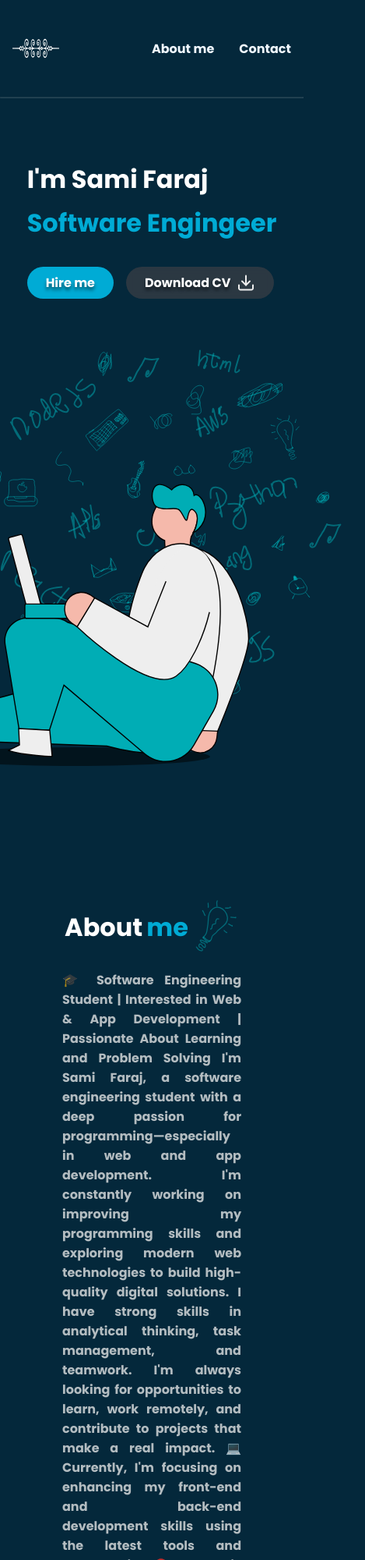
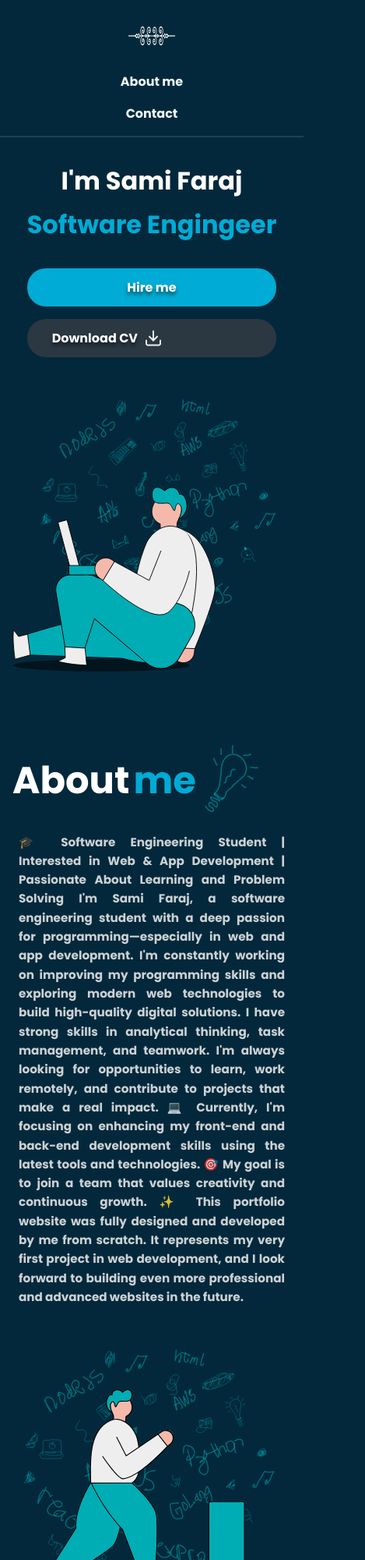
Before and after one commit to huntersamifaraj-eng/Sami-cv, a plain HTML site: page index.html in a window 390 px wide. Shown: the top 2000 px of the page at 78% size, 469 px wide, since content can reach past the window. Drawn offline with Linux system fonts and the light colour scheme.

Commit message:
Add files via upload

```diff
--- a/test.css
+++ b/test.css
@@ -1,163 +1,211 @@
 @import url("https://fonts.googleapis.com/css2?family=Poppins:wght@700&display=swap");
 
-*{
+* {
   margin: 0;
   padding: 0;
   box-sizing: border-box;
   scroll-behavior: smooth;
-font-family: "Poppins" ,serif;
-}
-header img{
-    width: 60px;
-    height: 60px;
+  font-family: "Poppins", serif;
 }
 
-body{
+body {
   background-color: rgb(4, 40, 59);
+  color: #fff;
 }
-header{
+
+
+header {
   display: flex;
   justify-content: space-between;
   align-items: center;
   margin: 2rem auto;
   max-width: 1200px;
 }
-.my ul{
+
+header img {
+  width: 60px;
+  height: 60px;
+}
+
+.my ul {
   display: flex;
   list-style-type: none;
   gap: 2rem;
 }
-.my a{
+
+.my a {
   text-decoration: none;
   color: aliceblue;
+  transition: color 0.3s;
 }
-.my a:hover{
-    color: aqua ;
+
+.my a:hover {
+  color: aqua;
 }
-hr{
+
+hr {
   opacity: 15%;
 }
-.hero{
+
+
+.hero {
   display: flex;
   justify-content: space-between;
   align-items: center;
   margin: 5rem auto;
   max-width: 1200px;
+  gap: 2rem;
 }
-.arrow{
+
+.hero img {
+  max-width: 100%;
+  height: auto;
+}
+
+.arrow {
   position: absolute;
   transform: translateX(-5.5rem) translateY(1.5rem);
+}
 
-}
-.heroSub{
+.heroSub {
   display: flex;
   flex-direction: column;
   gap: 0.5rem;
 }
-.name{
+
+.name {
   font-size: 3rem;
-    color:#ffffff;
+  color: #ffffff;
 }
-.title{
 
+.title {
   font-size: 4rem;
-    color: #00abd5 ;;
+  color: #00abd5;
 }
-.heroBtns{
+
+.heroBtns {
   display: flex;
   gap: 1rem;
   margin-top: 1.5rem;
 }
-.hireme{
-    background-color:#00abd5 ;
-    color: #ffffff;
+
+.hireme,
+.CV {
   border-radius: 24px;
   text-decoration: none;
-    padding: 0.5rem 1.5rem ;
-    text-shadow:0px 4px 4px rgba(0, 0, 0, 0.5) ;
+  padding: 0.75rem 2rem;
+  font-size: 1rem;
+  font-weight: bold;
+  text-shadow: 0px 4px 4px rgba(0, 0, 0, 0.5);
+  transition: background-color 0.3s, transform 0.2s;
+}
 
+.hireme {
+  background-color: #00abd5;
+  color: #ffffff;
 }
-.CV{
+
+.CV {
   background-color: rgba(57, 62, 70, 0.75);
   color: #ffffff;
-    border-radius: 24px;
-    text-decoration: none;
-    padding: 0.5rem 1.5rem;
-    text-shadow: 0px 4px 4px rgba(0, 0, 0, 0.5) ;
-    display:flex ;
+  display: flex;
   align-items: center;
   gap: 0.5rem;
   backdrop-filter: blur(4px);
 }
-.aboutMe{
+
+.hireme:hover,
+.CV:hover {
+  transform: scale(1.05);
+}
+
+
+.aboutMe {
   display: flex;
   justify-content: space-between;
   align-items: center;
   margin: 5rem auto;
   max-width: 1200px;
-    gap: 10rem;
+  gap: 5rem;
 }
-.textContainer{
+
+.aboutMe img {
+  max-width: 100%;
+  height: auto;
+}
+
+.textContainer {
   display: flex;
   flex-direction: column;
+  gap: 1rem;
 }
-.textTitle{
+
+.textTitle {
   display: flex;
   align-items: center;
   gap: 5px;
   font-size: 2rem;
 }
-.aboutName{
+
+.aboutName {
   color: #ffffff;
 }
-.aboutTitle{
+
+.aboutTitle {
   color: #00abd5;
 }
-.aboutMePar{
+
+.aboutMePar {
   text-align: justify;
-    color: rgba(238, 238, 238, 0.75);
+  color: rgba(238, 238, 238, 0.85);
+  line-height: 1.6;
+  font-size: 1rem;
 }
-.contactContainer{
+
+
+.contactContainer {
   display: flex;
   flex-direction: column;
   align-items: center;
-    justify-content: space-around;
   gap: 2rem;
   margin: 2rem auto;
   max-width: 1200px;
 }
-.contactTitle{
+
+.contactTitle {
   display: flex;
   align-items: center;
   justify-content: center;
   gap: 1rem;
- margin-right: 10px;
   font-size: 2rem;
+}
 
-}
-.contact{
+.contact {
   display: flex;
   align-items: center;
   justify-content: center;
-     margin-right: 5rem;
-     gap: 20rem;
+  gap: 10rem;
 }
-.contact h3,  .contact a{
+
+.contact h3,
+.contact a {
   color: #ffffff;
   text-decoration: none;
 }
-.emailAndPhone{
+
+.emailAndPhone {
   display: flex;
   align-items: center;
-    justify-content: center;
-    gap :5px;
+  gap: 0.5rem;
 }
-.socialMedia{
+
+.socialMedia {
   display: flex;
   align-items: center;
-    gap :3px;
+  gap: 0.75rem;
 }
-.socialMedia a{
+
+.socialMedia a {
   display: flex;
   align-items: center;
   justify-content: center;
@@ -165,78 +213,86 @@ gap: 1rem;
   background-color: rgba(57, 62, 70, 0.5);
   backdrop-filter: blur(4px);
   padding: 1rem;
+  transition: transform 0.2s, background-color 0.3s;
 }
 
-.socialMedia img{
+.socialMedia a:hover {
+  transform: scale(1.1);
+  background-color: #00abd5;
+}
+
+.socialMedia img {
   width: 24px;
-    height:24px;
+  height: 24px;
 }
-footer{
+
+
+footer {
   color: #ffffff;
   padding: 2rem;
   text-align: center;
+  font-size: 0.9rem;
 }
+
+
 @media (max-width: 1023px) {
   header {
-    margin-left: 1rem;
-    margin-right: 1rem;
+    flex-direction: column;
+    gap: 1rem;
+    margin: 1rem;
   }
+
+  .my ul {
+    flex-direction: column;
+    gap: 1rem;
+    align-items: center;
+  }
+
   .hero {
     flex-direction: column;
-    align-items: center;
-    gap: 2rem;
+    text-align: center;
+    margin: 2rem 1rem;
   }
-  .heroImg {
-    width: 400px;
+
+  .arrow {
+    display: none;
   }
+
   .name,
   .title {
     font-size: 2rem;
   }
-  .arrow {
-    display: none;
+
+  .heroBtns {
+    flex-direction: column;
+    width: 100%;
   }
+
+  .heroBtns a {
+    width: 100%;
+    text-align: center;
+  }
+
   .aboutMe {
     flex-direction: column-reverse;
-    align-items: center;
     gap: 2rem;
+    margin: 2rem 1rem;
+    text-align: center;
   }
-  .textContainer {
-    align-items: center;
-    margin: 0rem 5rem;
-    gap: 1rem;
+
+  .aboutMePar {
+    font-size: 0.95rem;
+    line-height: 1.6;
+    padding: 0 0.5rem;
   }
-  .aboutName,
-  .aboutTitle {
-    font-size: 2rem;
-  }
-  .light {
-    width: 60px;
-  }
-  .aboutMeImg {
-    width: 400px;
-  }
-  .works {
-    padding: 0;
-  }
-  .worksContainer {
-    padding: 5rem 0rem;
-    gap: 3rem;
-  }
-  .projectTitle {
-    margin-left: 1rem;
-  }
-  .works ul {
-    flex-direction: column;
-    gap: 1rem;
-  }
-  .contactContainer {
-    margin: 10rem 5rem;
-    gap: 2rem;
-  }
+
   .contact {
     flex-direction: column;
-    gap: 1rem;
+    gap: 1.5rem;
     margin-right: 0;
   }
+
+  .contactTitle {
+    font-size: 1.5rem;
   }
+}
```
Lines whose indentation alone changed are shown as unchanged.
